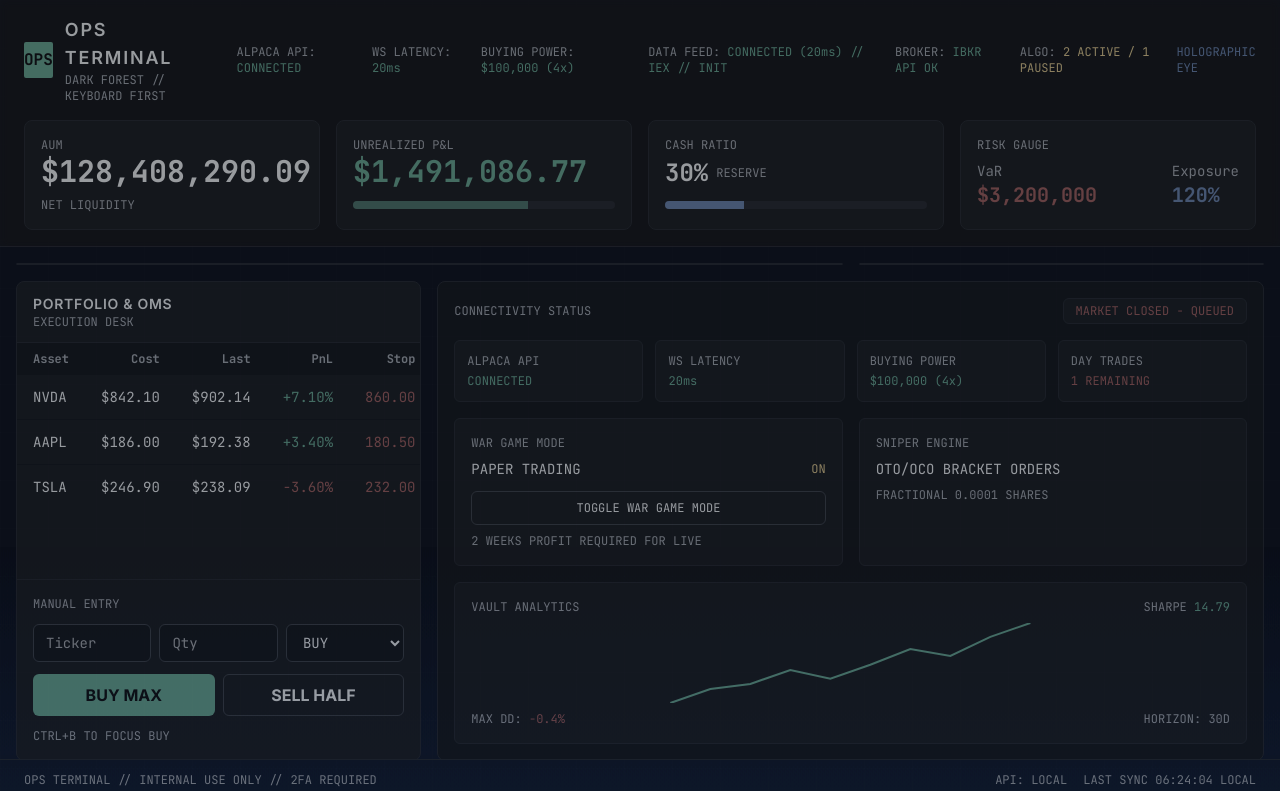
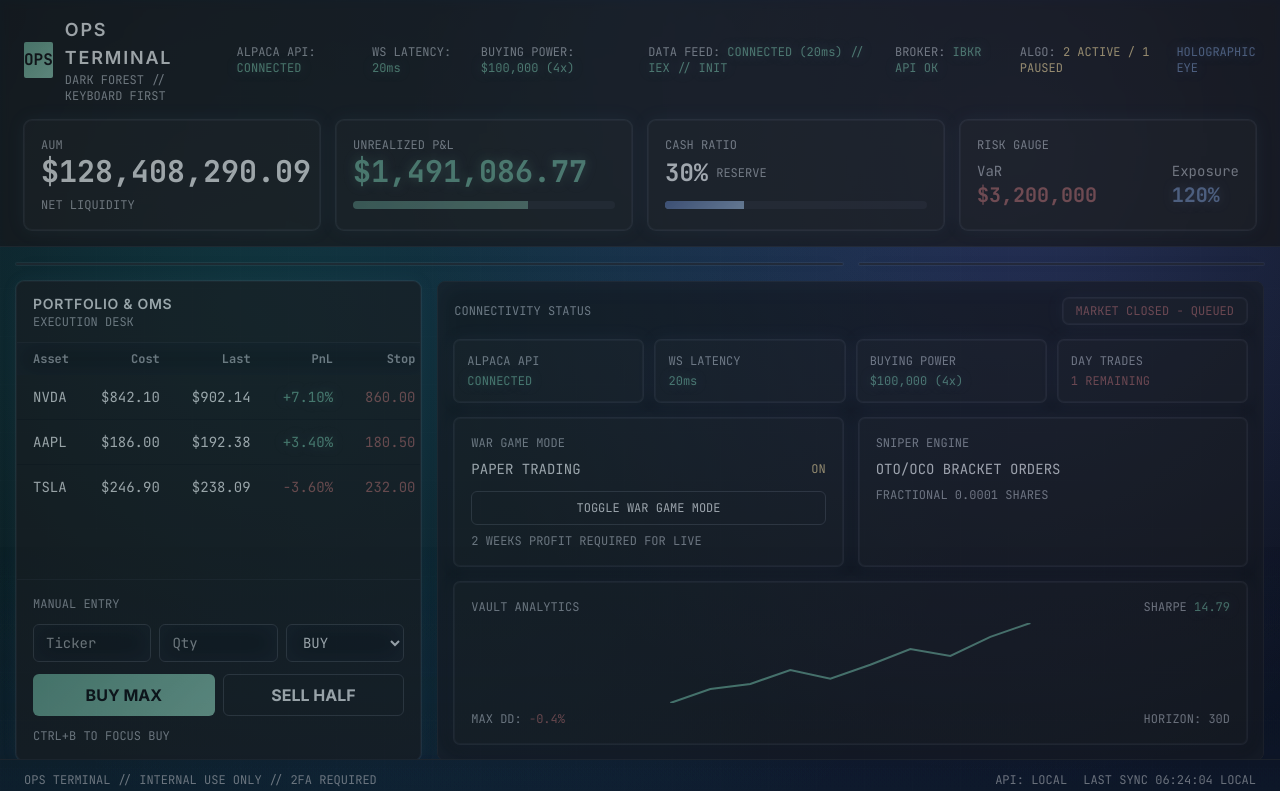
Before and after one commit to redboynono/OPS-Capital, a plain HTML site: page index.html in a window 1280 px wide. Shown: the top 791 px of the page. Drawn offline with nearby package versions, Linux system fonts and the light colour scheme; no server answers.

Commit message:
Brighten terminal theme

```diff
--- a/assets/terminal.css
+++ b/assets/terminal.css
@@ -24,6 +24,36 @@
     background: rgba(2, 6, 23, 0.82);
 }
 
+.bright-terminal {
+    background-image: radial-gradient(circle at top, rgba(59, 130, 246, 0.18), transparent 55%),
+        radial-gradient(circle at 20% 20%, rgba(16, 185, 129, 0.18), transparent 45%),
+        radial-gradient(circle at 80% 10%, rgba(129, 140, 248, 0.2), transparent 35%);
+}
+
+.bright-terminal .bg-ops-card {
+    box-shadow: 0 0 0 1px rgba(148, 163, 184, 0.15), 0 0 18px rgba(59, 130, 246, 0.12);
+}
+
+.bright-terminal .bg-ops-panel {
+    box-shadow: inset 0 0 24px rgba(59, 130, 246, 0.12);
+}
+
+.bright-terminal .text-ops-primary {
+    text-shadow: 0 0 12px rgba(16, 185, 129, 0.45);
+}
+
+.bright-terminal .text-ops-accent {
+    text-shadow: 0 0 12px rgba(59, 130, 246, 0.45);
+}
+
+.bright-terminal .bg-ops-accent {
+    background-image: linear-gradient(135deg, #2563eb, #60a5fa);
+}
+
+.bright-terminal .bg-ops-primary {
+    background-image: linear-gradient(135deg, #10b981, #34d399);
+}
+
 .market-closed .market-dim {
     filter: grayscale(0.65);
     opacity: 0.65;
--- a/index.html
+++ b/index.html
@@ -53,7 +53,7 @@
     </script>
     <link rel="stylesheet" href="assets/terminal.css">
 </head>
-<body class="min-h-screen overflow-hidden font-sans bg-ops-bg text-ops-text">
+<body class="min-h-screen overflow-hidden font-sans bg-ops-bg text-ops-text bright-terminal">
     <div class="absolute inset-0 grid-bg pointer-events-none"></div>
     <div class="absolute inset-0 pointer-events-none opacity-20 animate-scanline bg-gradient-to-b from-transparent via-ops-accent/30 to-transparent"></div>
 
```
